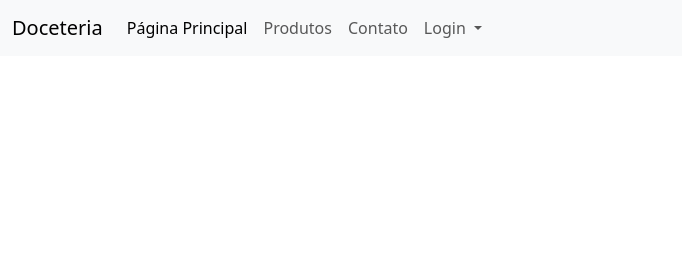
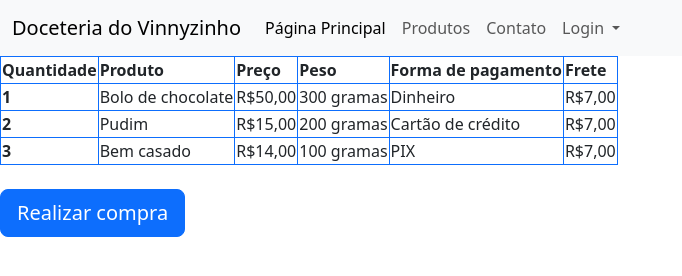
Before and after one commit to marcosr144/Site, a plain HTML site: page index.html in a window 1280 px wide. Shown: the whole page, without its empty margins (0-682 px from the left). Drawn offline with nearby package versions, Linux system fonts and the light colour scheme.

Commit message:
ajuste final

```diff
--- a/index.html
+++ b/index.html
@@ -10,7 +10,7 @@
 <body>
     <nav class="navbar navbar-expand-lg bg-body-tertiary">
         <div class="container-fluid">
-          <a class="navbar-brand" href="#">Doceteria</a>
+          <a class="navbar-brand" href="#">Doceteria do Vinnyzinho</a>
           <button class="navbar-toggler" type="button" data-bs-toggle="collapse" data-bs-target="#navbarNavDropdown" aria-controls="navbarNavDropdown" aria-expanded="false" aria-label="Toggle navigation">
             <span class="navbar-toggler-icon"></span>
           </button>
@@ -40,6 +40,47 @@
         </div>
       </nav>
 
+      <table class="table-responsive table-bordered border-primary">
+        <thead>
+          <tr>
+            <th scope="col">Quantidade</th>
+            <th scope="col">Produto</th>
+            <th scope="col">Preço</th>
+            <th scope="col">Peso</th>
+            <th scope="col">Forma de pagamento</th>
+            <th scope="col">Frete</th>
+          </tr>
+        </thead>
+        <tbody>
+          <tr>
+            <th scope="row">1</th>
+            <td>Bolo de chocolate</td>
+            <td>R$50,00</td>
+            <td>300 gramas</td>
+            <td>Dinheiro</td>
+            <td>R$7,00</td>
+          </tr>
+          <tr>
+            <th scope="row">2</th>
+            <td>Pudim</td>
+            <td>R$15,00</td>
+            <td>200 gramas</td>
+            <td>Cartão de crédito</td>
+            <td>R$7,00</td>
+          </tr>
+          <tr>
+            <th scope="row">3</th>
+            <td>Bem casado</td>
+            <td>R$14,00</td>
+            <td>100 gramas</td>
+            <td>PIX</td>
+            <td>R$7,00</td>
+          </tr>
+        </tbody>
+    </table>
+    <br/>
+    <button type="button" class="btn btn-primary btn-lg">Realizar compra</button>
+
 
 
 
```
